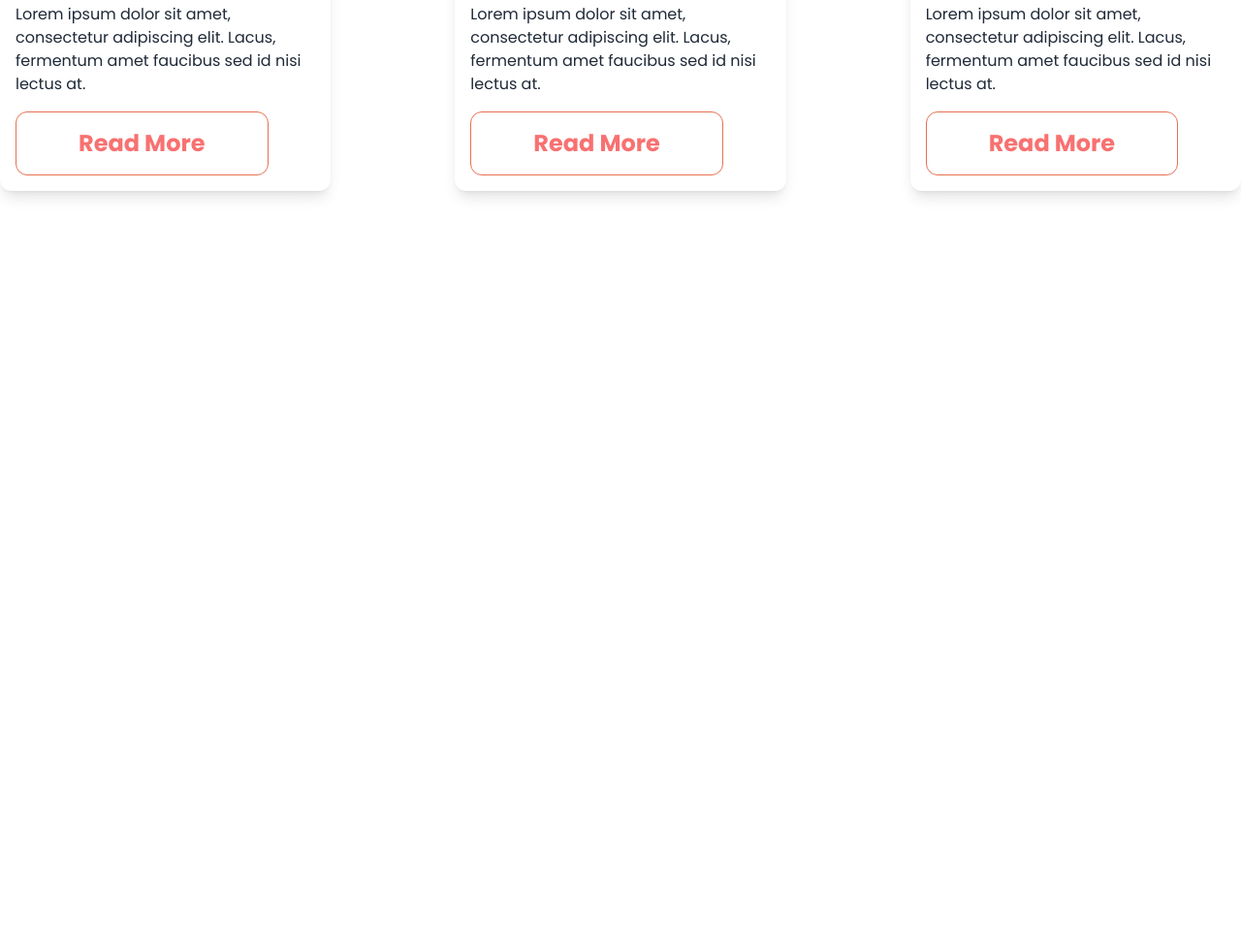
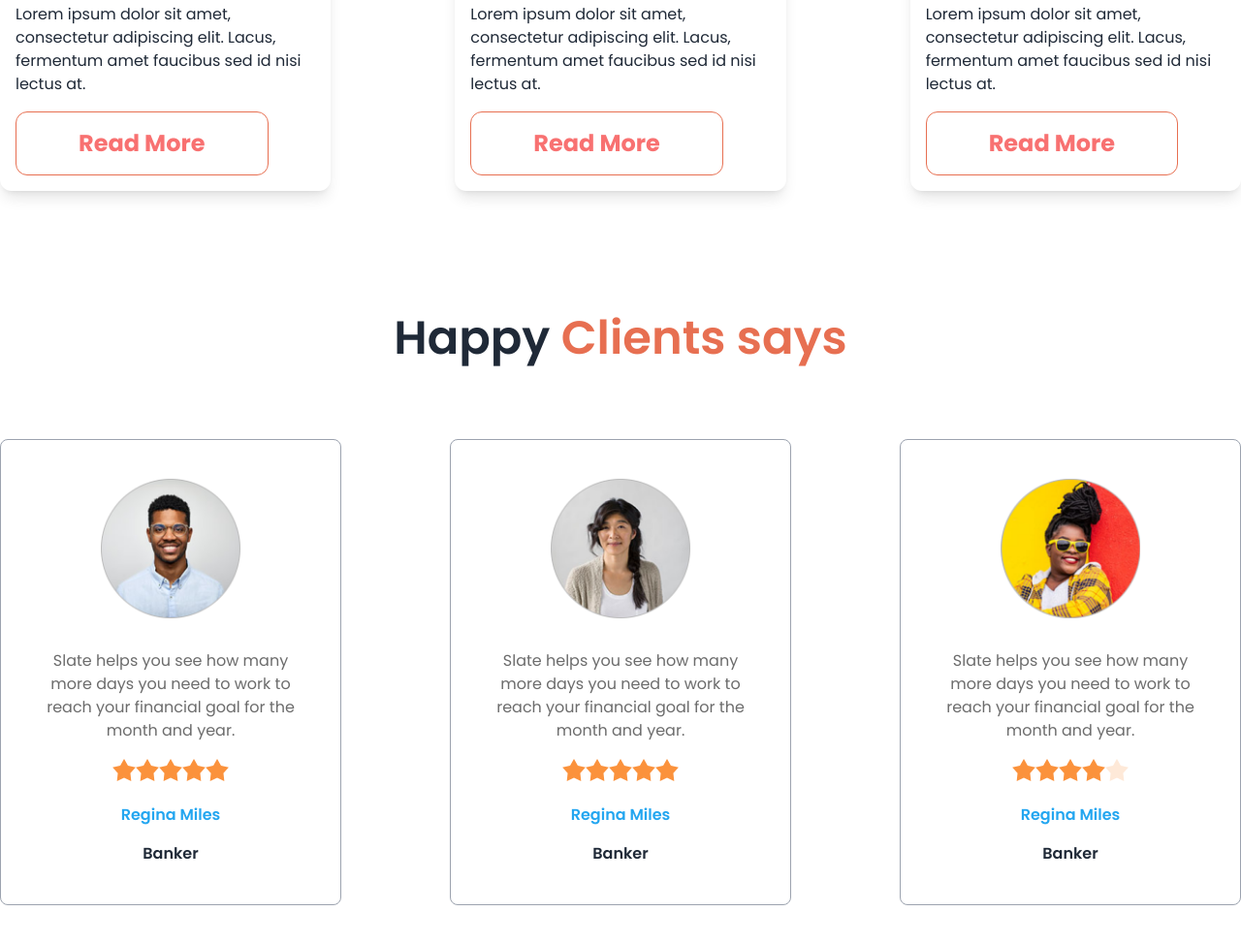
Before and after one commit to saikulislam4/biker-zone-practice, a plain HTML site: page index.html in a window 1280 px wide. Shown: the part 2208-3181 px from the top of the page at 97% size. Before the commit the page ends 2533 px from the top, so only its background shows below. Drawn offline with nearby package versions, Linux system fonts and the light colour scheme.

Commit message:
happy clients section added

```diff
--- a/index.html
+++ b/index.html
@@ -116,7 +116,7 @@
         <button
           class="bg-primary-color text-white text-2xl font-bold py-4 px-16 rounded-xl"
         >
-        Purchase
+          Purchase
         </button>
       </div>
     </header>
@@ -150,11 +150,12 @@
         </div>
 
         <!-- latest news -->
-        <section class="my-32 grid grid-cols-1 md:grid-cols-2 lg:grid-cols-3 gap-32">
-
+        <section
+          class="my-32 grid grid-cols-1 md:grid-cols-2 lg:grid-cols-3 gap-32"
+        >
           <div class="p-4 shadow-lg rounded-xl">
             <div class="h-[375px] p-4 rounded-xl">
-              <img class="h-full " src="images/others/latest1.png" alt="" />
+              <img class="h-full" src="images/others/latest1.png" alt="" />
             </div>
             <h3 class="my-5 text-2xl font-semibold">Ducati XDIAVEL S-73</h3>
             <p class="mb-4">
@@ -164,13 +165,13 @@
             <button
               class="text-red-400 border border-primary-color transition deration-200 hover:bg-primary-color hover:text-white text-2xl font-bold py-4 px-16 rounded-xl"
             >
-            Read More
+              Read More
             </button>
           </div>
 
           <div class="p-4 shadow-lg rounded-xl">
             <div class="h-[375px] p-4 rounded-xl">
-              <img class="h-full " src="images/others/latest2.png" alt="" />
+              <img class="h-full" src="images/others/latest2.png" alt="" />
             </div>
             <h3 class="my-5 text-2xl font-semibold">Motorcycles & Scooters</h3>
             <p class="mb-4">
@@ -180,13 +181,13 @@
             <button
               class="text-red-400 border border-primary-color transition deration-200 hover:bg-primary-color hover:text-white text-2xl font-bold py-4 px-16 rounded-xl"
             >
-            Read More
+              Read More
             </button>
           </div>
 
           <div class="p-4 shadow-lg rounded-xl">
             <div class="h-[375px] p-4 rounded-xl">
-              <img class="h-full " src="images/others/latest3.png" alt="" />
+              <img class="h-full" src="images/others/latest3.png" alt="" />
             </div>
             <h3 class="my-5 text-2xl font-semibold">2021 Honda CBR500R</h3>
             <p class="mb-4">
@@ -196,10 +197,99 @@
             <button
               class="text-red-400 border border-primary-color transition deration-200 hover:bg-primary-color hover:text-white text-2xl font-bold py-4 px-16 rounded-xl"
             >
-            Read More
+              Read More
             </button>
           </div>
         </section>
+      </section>
+
+      <!-- happy clients -->
+      <section
+        class="container mx-auto my-32">
+        <div class="text-center mb-20">
+          <h1 class="text-5xl font-semibold">Happy <span class="text-primary-color">Clients says</span></h1>
+
+        </div>
+        <div class="grid grid-cols-1 md:grid-cols-2 lg:grid-cols-3 gap-28 text-center ">
+          <!-- review 1 -->
+          <div class="py-10 px-8 rounded-lg border-[0.5px] border-gray-400">
+            <div class="h-36 flex justify-center mb-8">
+              <img class="h-full" src="images/others/user-1.png" alt="user" />
+            </div>
+            <div class="space-y-4">
+
+              <p class="text-[#6C6C6C] font-normal">
+                Slate helps you see how many more days you need to work to reach
+                your financial goal for the month and year.
+              </p>
+              <div class="rating">
+                <input type="radio" name="rating-2" class="mask mask-star-2 bg-orange-400" />
+                <input
+                  type="radio"
+                  name="rating-2"
+                  class="mask mask-star-2 bg-orange-400"
+                  />
+                <input type="radio" name="rating-2" class="mask mask-star-2 bg-orange-400" />
+                <input type="radio" name="rating-2" class="mask mask-star-2 bg-orange-400" checked="checked"/>
+                <input type="radio" name="rating-2" class="mask mask-star-2 bg-orange-400" />
+              </div>
+              <h4 class="font-semibold text-[#23A6F0]">Regina Miles</h4>
+              <h4 class="font-semibold text-">Banker</h4>
+            </div>
+          </div>
+          <!-- review 2 -->
+          <div class="py-10 px-8 rounded-lg border-[0.5px] border-gray-400">
+            <div class="h-36 flex justify-center mb-8">
+              <img class="h-full" src="images/others/user-2.png" alt="user" />
+            </div>
+            <div class="space-y-4">
+
+              <p class="text-[#6C6C6C] font-normal">
+                Slate helps you see how many more days you need to work to reach
+                your financial goal for the month and year.
+              </p>
+              <div class="rating">
+                <input type="radio" name="rating-2" class="mask mask-star-2 bg-orange-400" />
+                <input
+                  type="radio"
+                  name="rating-2"
+                  class="mask mask-star-2 bg-orange-400"
+                  />
+                <input type="radio" name="rating-2" class="mask mask-star-2 bg-orange-400" />
+                <input type="radio" name="rating-2" class="mask mask-star-2 bg-orange-400" checked="checked"/>
+                <input type="radio" name="rating-2" class="mask mask-star-2 bg-orange-400" />
+              </div>
+              <h4 class="font-semibold text-[#23A6F0]">Regina Miles</h4>
+              <h4 class="font-semibold text-">Banker</h4>
+            </div>
+          </div>
+          <!-- review 3 -->
+          <div class="py-10 px-8 rounded-lg border-[0.5px] border-gray-400">
+            <div class="h-36 flex justify-center mb-8">
+              <img class="h-full" src="images/others/user-3.png" alt="user" />
+            </div>
+            <div class="space-y-4">
+
+              <p class="text-[#6C6C6C] font-normal">
+                Slate helps you see how many more days you need to work to reach
+                your financial goal for the month and year.
+              </p>
+              <div class="rating">
+                <input type="radio" name="rating-2" class="mask mask-star-2 bg-orange-400" />
+                <input
+                  type="radio"
+                  name="rating-2"
+                  class="mask mask-star-2 bg-orange-400"
+                  />
+                <input type="radio" name="rating-2" class="mask mask-star-2 bg-orange-400" />
+                <input type="radio" name="rating-2" class="mask mask-star-2 bg-orange-400" checked="checked"/>
+                <input type="radio" name="rating-2" class="mask mask-star-2 bg-orange-400" />
+              </div>
+              <h4 class="font-semibold text-[#23A6F0]">Regina Miles</h4>
+              <h4 class="font-semibold text-">Banker</h4>
+            </div>
+          </div>
+        </div>
       </section>
     </main>
 
```
